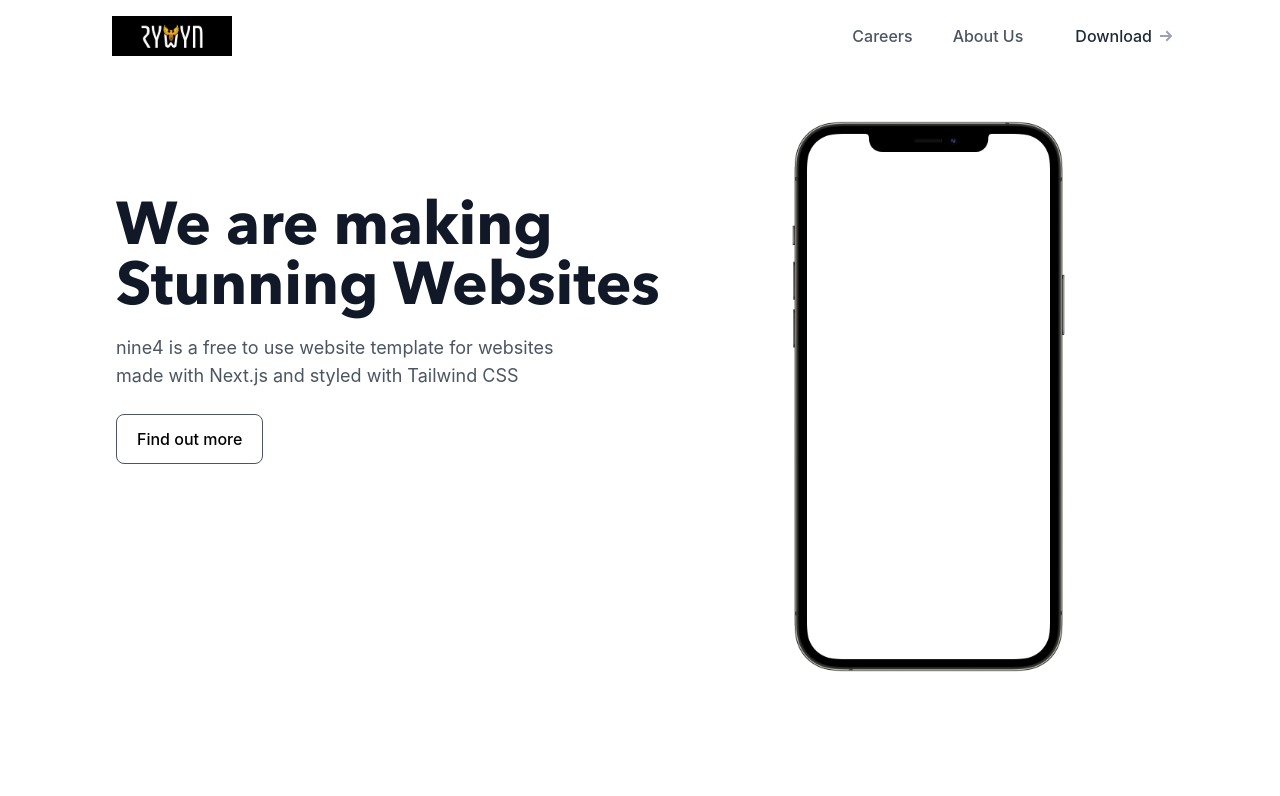
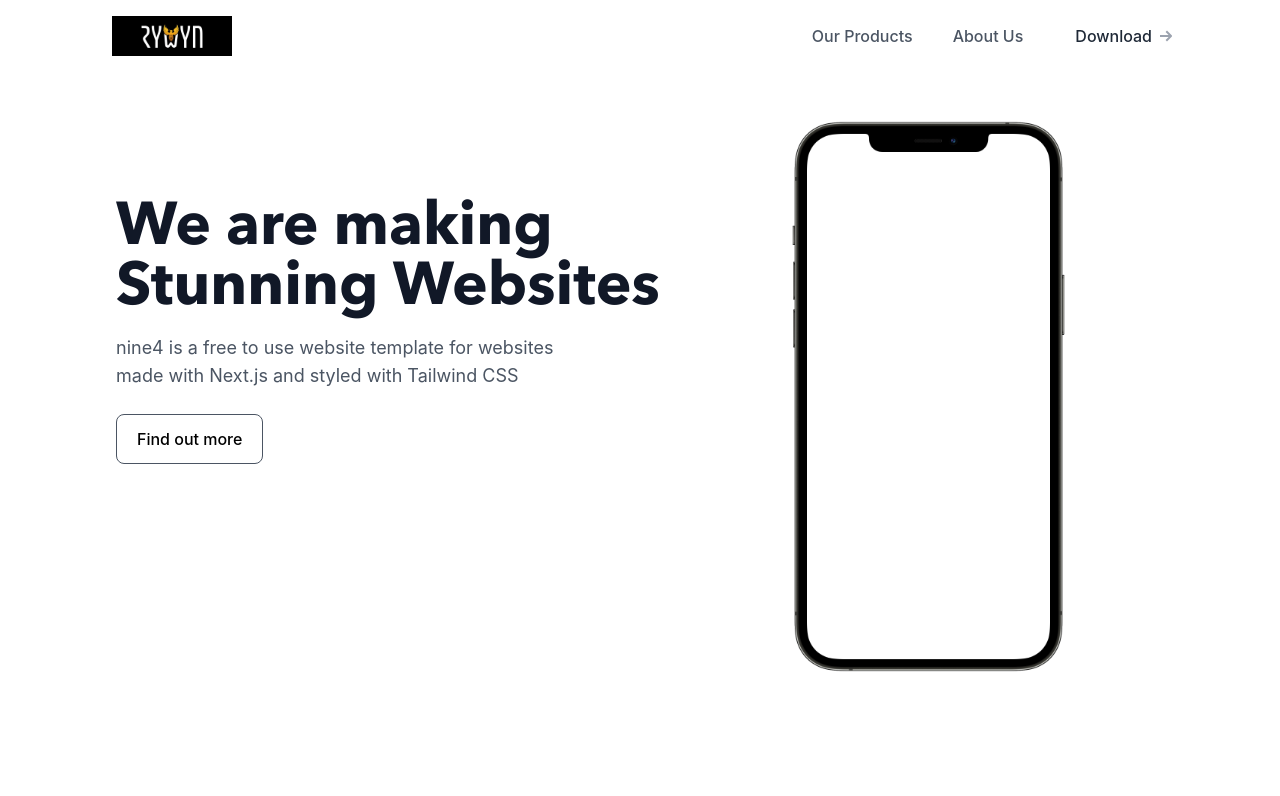
Before and after one commit to Ernestoc14/FBA-RywynWebsite, a Next.js app in the folder rywyn/: page / in a window 1280 px wide. Shown: the top 796 px of the page. Built offline with nearby package versions, Linux system fonts and the light colour scheme.

Commit message:
Feat: Adding a New Page for all Products and updated Navigation Link

```diff
--- a/rywyn/components/Header.js
+++ b/rywyn/components/Header.js
@@ -12,9 +12,6 @@ export default function Header() {
             href="/"
             className="text-lg font-semibold rounded-lg tracking-widest focus:outline-none focus:shadow-outline"
           >
-            {/* <h1 className="text-4xl Avenir tracking-tighter text-gray-900 md:text-4x1 lg:text-3xl">
-              RYWYN
-            </h1> */}
             <Image
               src="/images/Rywyn-Horizontal-Logo.jpeg"
               alt="rywyn_logo"
@@ -57,10 +54,10 @@ export default function Header() {
             <ul className="flex flex-grow justify-end flex-wrap items-center">
               <li>
                 <a
-                  href="/"
+                  href="/products"
                   className="font-medium text-gray-600 hover:text-gray-900 px-5 py-3 flex items-center transition duration-150 ease-in-out"
                 >
-                  Careers
+                  Our Products
                 </a>
               </li>
               <li>
--- /dev/null
+++ b/rywyn/pages/products.js
@@ -0,0 +1,18 @@
+import Head from "next/head";
+import Header from "../components/Header";
+import Products from "../components/Products";
+import Footer from "../components/Footer";
+
+export default function Home() {
+  return (
+    <div className="text-black">
+      <Head>
+        <title>Rywyn Resistance Bands</title>
+        <link rel="icon" href="images/rywyn-logo-e.jpeg" />
+      </Head>
+      <Header />
+      <Products />
+      <Footer />
+    </div>
+  );
+}
```
